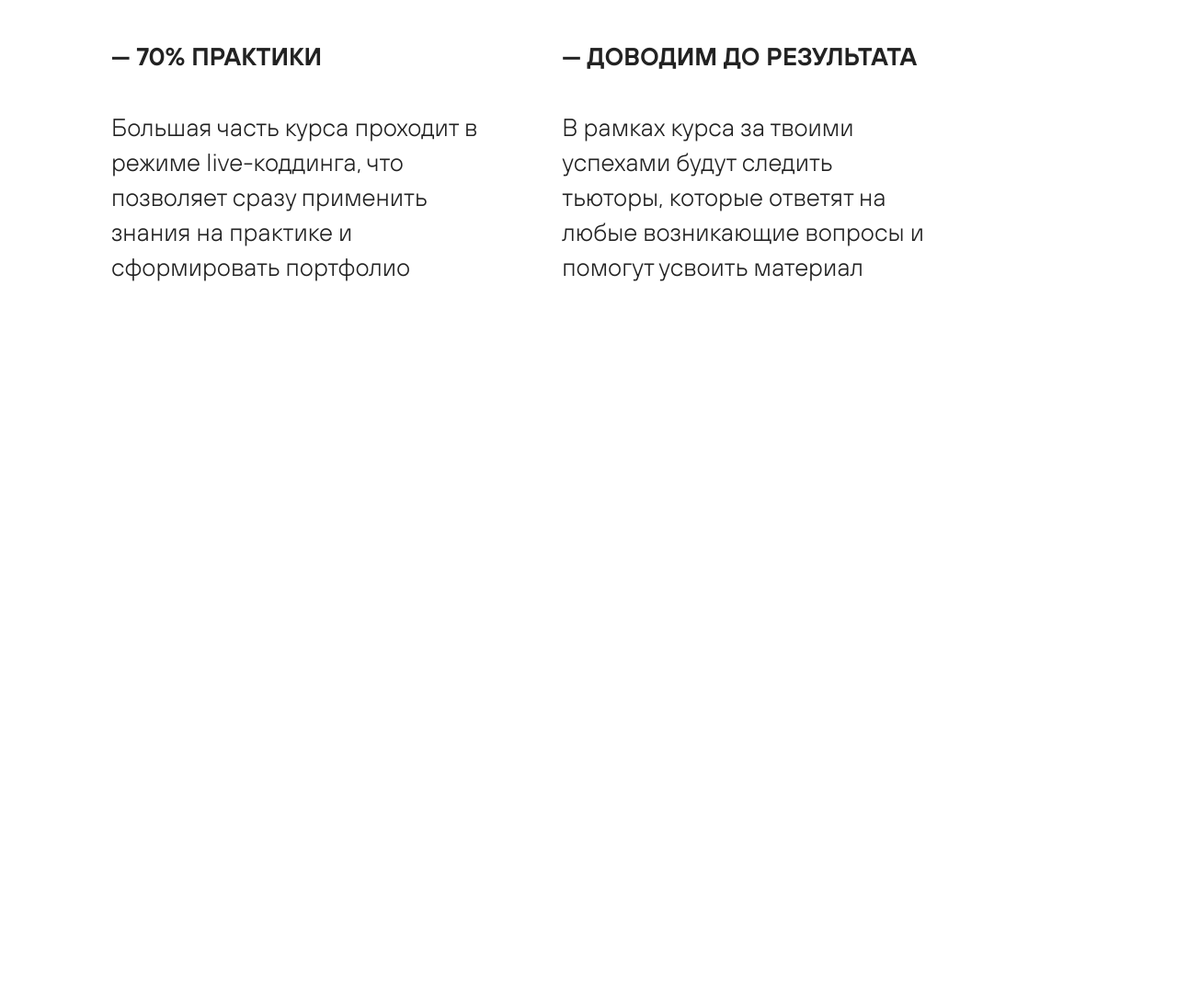
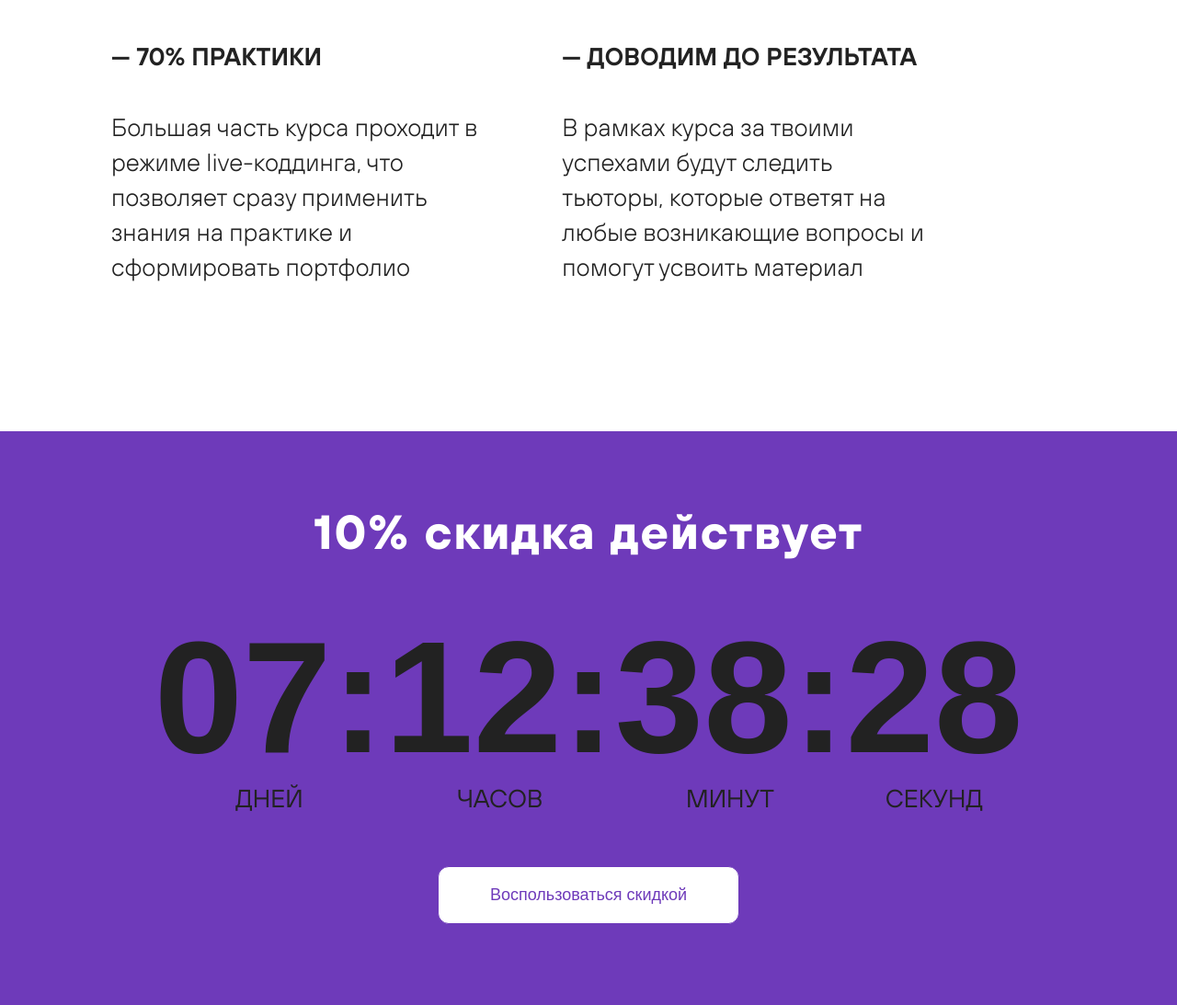
Before and after one commit to kattrine99/firstlending, a plain HTML site: page index.html in a window 1280 px wide. Shown: the part 3954-5047 px from the top of the page at 92% size. Before the commit the page ends 4423 px from the top, so only its background shows below. Drawn offline with Linux system fonts and the light colour scheme; a web font is replaced by a local one.

Commit message:
added second timer

```diff
--- a/Js/script.js
+++ b/Js/script.js
@@ -23,6 +23,16 @@ function sale(){
         timerValue[2].innerHTML='00' + ":";
         timerValue[3].innerHTML='00';
     }
+    timerValue[4].innerHTML=correctDate(day) + ":";
+    timerValue[5].innerHTML=correctDate(hours) + ":";
+    timerValue[6].innerHTML=correctDate(minutes) + ":";
+    timerValue[7].innerHTML=correctDate(seconds);
+    if(date<=0){
+        timerValue[4].innerHTML='00' + ":";
+        timerValue[5].innerHTML='00' + ":";
+        timerValue[6].innerHTML='00' + ":";
+        timerValue[7].innerHTML='00';
+    }
 }
 sale();
 setInterval(()=>{
--- a/index.html
+++ b/index.html
@@ -99,6 +99,30 @@
         </div>
 
     </section>
+    <section class="saleContainer">
+        <h3>10% скидка действует</h3>
+        <div class="timer">
+            <div class="timeCard">
+                <h2 class="period">00</h2>
+                <span>ДНЕЙ</span>
+            </div>
+            <div class="timeCard">
+                <h2 class="period">00</h2>
+                <span>ЧАСОВ</span>
+            </div>
+            <div class="timeCard">
+                <h2 class="period">00</h2>
+                <span>МИНУТ</span>
+            </div>
+            <div class="timeCard">
+                <h2 class="period">00</h2>
+                <span>СЕКУНД</span>
+            </div>
+        </div>
+        <div class="Btn">
+            <button class="UseYourSale white">Воспользоваться скидкой</button>
+        </div>
+    </section>
     <script src="./Js/script.js"></script>
 </body>
 </html>
```
